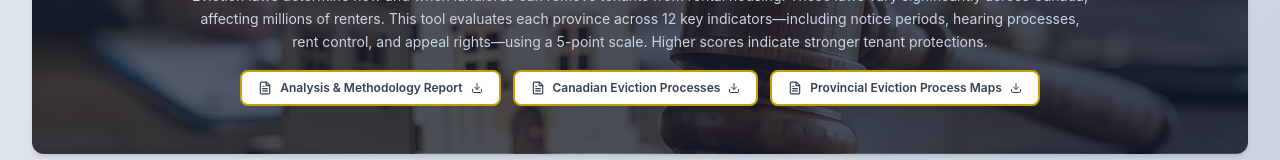
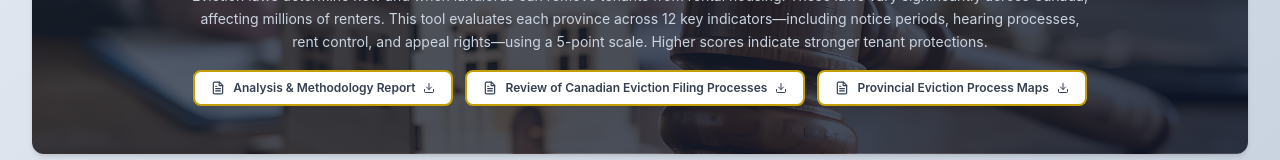
Before and after one commit to Garvit1811/canvas, a React (Vite) app: page / in a window 1280 px wide. Shown: the part 196-356 px from the top of the page. Built offline with nearby package versions, Linux system fonts and the light colour scheme.

Commit message:
Update eviction report link

```diff
--- a/src/CanadaEvictionsScoringMap.jsx
+++ b/src/CanadaEvictionsScoringMap.jsx
@@ -55,9 +55,9 @@ const PDF_DOCUMENTS = {
     url: "/pdfs/RenterRights_2026_Final.pdf"
   },
   rubric: {
-    title: "Canadian Eviction Processes",
-    description: "Scoring criteria for each indicator",
-    url: "/pdfs/Evictions%20Process%20Report_Final.pdf"
+    title: "Review of Canadian Eviction Filing Processes",
+    description: "Latest review of eviction filing processes across Canada",
+    url: "https://bsh.ubc.ca/evictions-process-report-2026/"
   },
   processMap: {
     title: "Provincial Eviction Process Maps",
```
